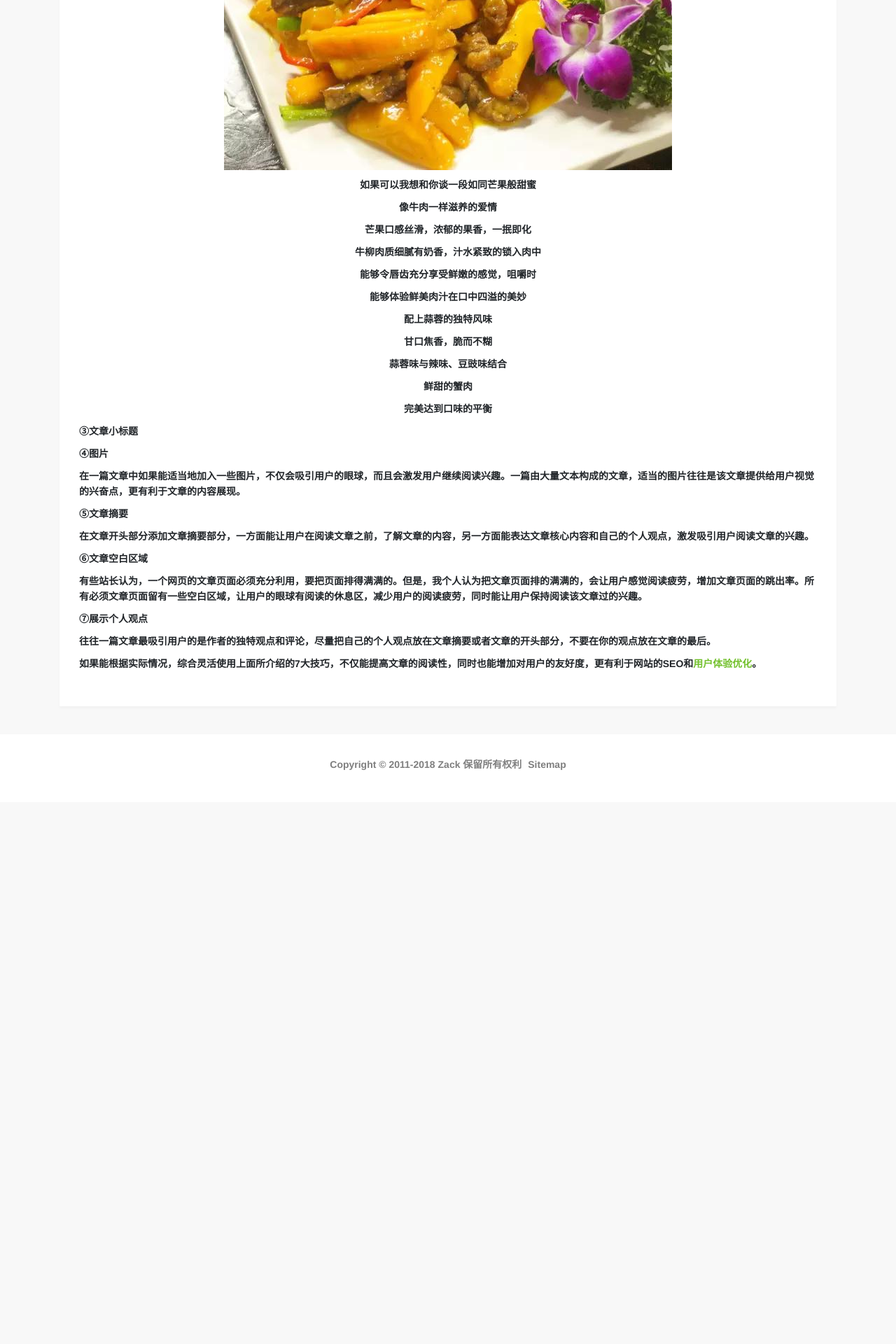
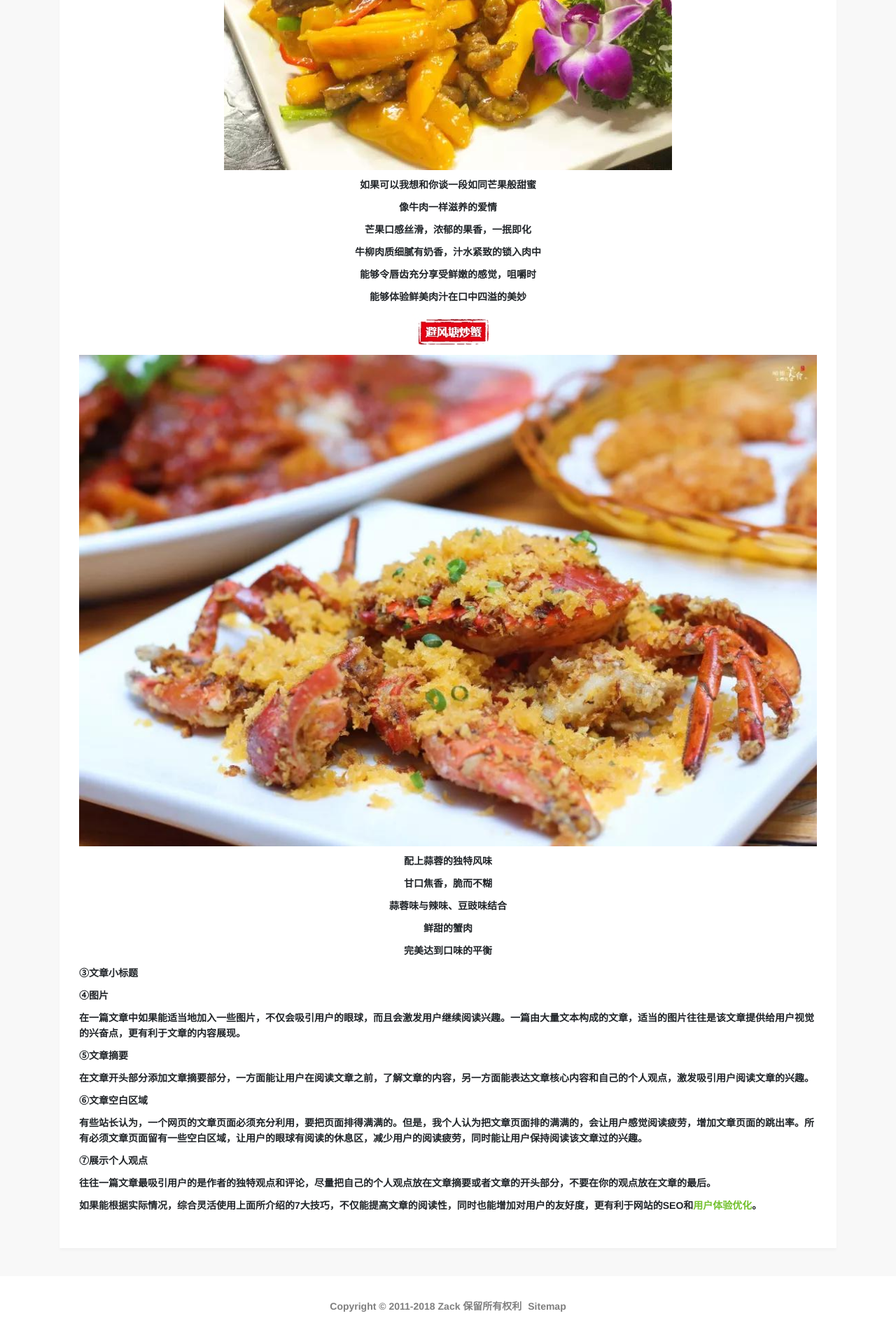
Before and after one commit to LeoQihao/LeoQihao.github.io, a Jekyll site: the page built from ueo/_posts/2011-09-06-web-read-skill.html, in a window 1280 px wide. Shown: the part 4138-6058 px from the top of the page at 70% size. Built offline with Jekyll 4.4.1, drawn with Linux system fonts in a browser that asks for light colours; before the commit the page ends 5284 px from its top, so only the background shows below that.

Commit message:
Update 2011-09-06-web-read-skill.html

```diff
--- a/ueo/_posts/2011-09-06-web-read-skill.html
+++ b/ueo/_posts/2011-09-06-web-read-skill.html
@@ -56,6 +56,9 @@
 <p align="center">能够令唇齿充分享受鲜嫩的感觉，咀嚼时</p>
 <p align="center">能够体验鲜美肉汁在口中四溢的美妙</p>
 
+
+ <p align="center"><img class="img-fluid" alt="Select Web文章列表" src="{{ site.url }}/images/ueo/8.jpg"></p>
+ <p align="center"><img class="img-fluid" alt="Select Web文章列表" src="{{ site.url }}/images/ueo/9.jpg"></p>
  <p align="center"> 配上蒜蓉的独特风味</p>
 <p align="center">甘口焦香，脆而不糊</p>
 <p align="center">蒜蓉味与辣味、豆豉味结合</p>
```
